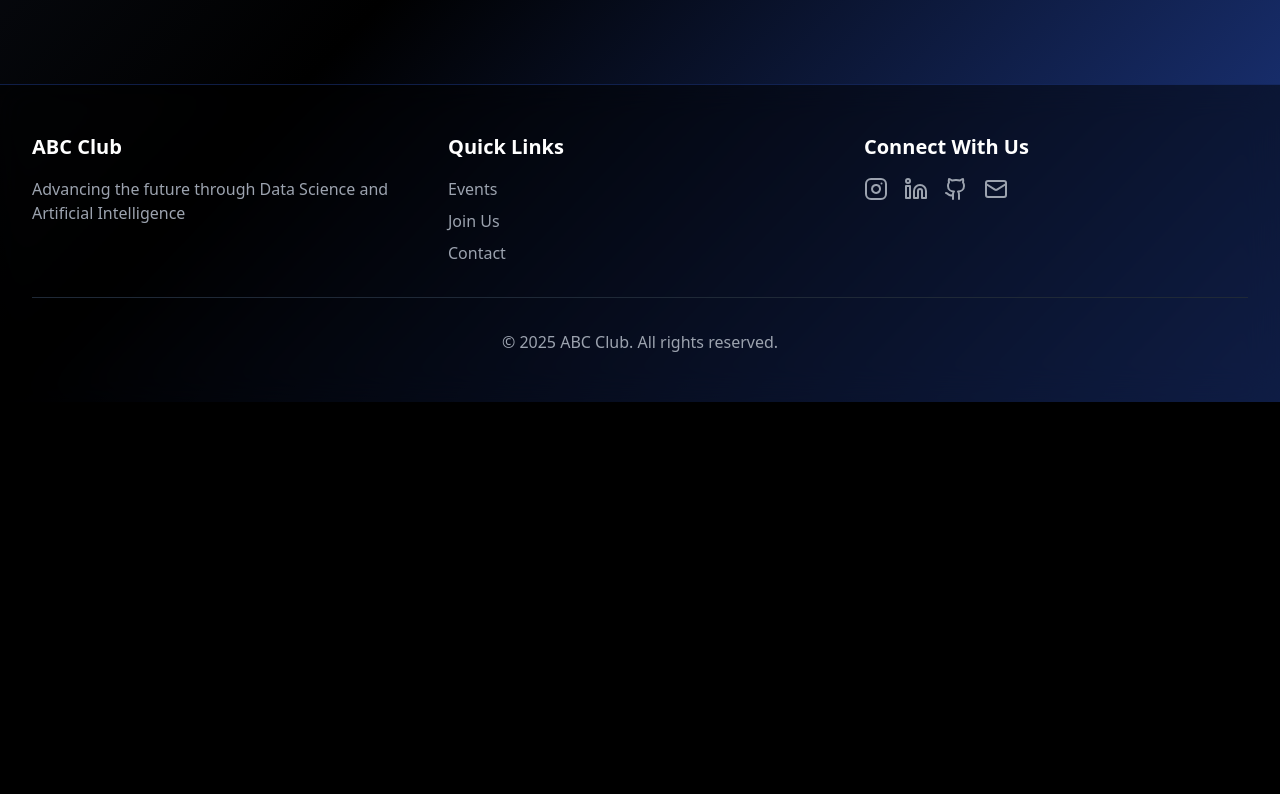
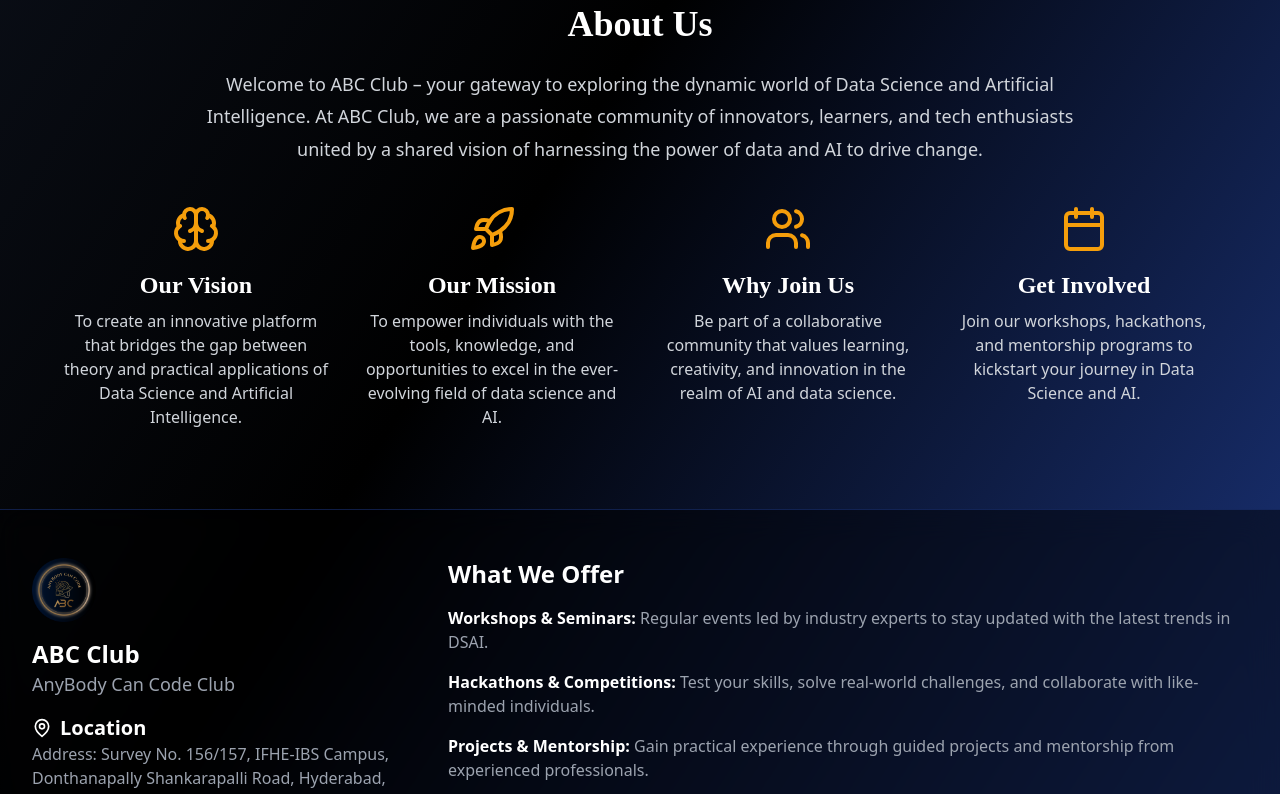
Before and after one commit to harshith051104/abcclub, a React (Vite) app: page / in a window 1280 px wide. Shown: the part 940-1734 px from the top of the page. Before the commit the page ends 1342 px from the top, so only its background shows below. Built offline with nearby package versions, Linux system fonts and the light colour scheme; a web font is replaced by a local one.

Commit message:
change the footer

```diff
--- a/src/components/Footer.tsx
+++ b/src/components/Footer.tsx
@@ -1,40 +1,30 @@
-import React from 'react';
-import { Github, Linkedin, Instagram, Mail } from 'lucide-react';
+import React from "react";
+import { MapPin, Instagram, Linkedin, Github, Mail } from "lucide-react";
 
 export default function Footer() {
   return (
     <footer className="bg-black/50 backdrop-blur-lg border-t border-blue-900/50">
       <div className="max-w-7xl mx-auto px-4 py-12 sm:px-6 lg:px-8">
         <div className="grid grid-cols-1 md:grid-cols-3 gap-8">
+          {/* Left Column - Logo and Address */}
           <div>
-            <h3 className="text-xl font-bold text-white mb-4">ABC Club</h3>
+            <img
+              src="src/components/g10328.png"
+              alt="ABC Club Logo"
+              className="w-16 h-16 mb-4"
+            />
+            <h3 className="text-2xl font-bold text-white">ABC Club</h3>
+            <p className="text-lg text-gray-400">AnyBody Can Code Club</p>
+            <h4 className="text-xl font-bold text-white mt-4 flex items-center">
+              <MapPin size={20} className="mr-2" />
+              Location
+            </h4>
             <p className="text-gray-400">
-              Advancing the future through Data Science and Artificial Intelligence
+              Address: Survey No. 156/157, IFHE-IBS Campus, Donthanapally
+              Shankarapalli Road, Hyderabad, Telangana 501203
             </p>
-          </div>
-          <div>
-            <h3 className="text-xl font-bold text-white mb-4">Quick Links</h3>
-            <ul className="space-y-2">
-              <li>
-                <a href="/events" className="text-gray-400 hover:text-blue-400">
-                  Events
-                </a>
-              </li>
-              <li>
-                <a href="/recruitment" className="text-gray-400 hover:text-blue-400">
-                  Join Us
-                </a>
-              </li>
-              <li>
-                <a href="/contact" className="text-gray-400 hover:text-blue-400">
-                  Contact
-                </a>
-              </li>
-            </ul>
-          </div>
-          <div>
-            <h3 className="text-xl font-bold text-white mb-4">Connect With Us</h3>
-            <div className="flex space-x-4">
+            <h4 className="text-xl font-bold text-white mt-4">Contact Us</h4>
+            <div className="flex space-x-4 mt-2">
               <a
                 href="https://www.instagram.com/abc._.club/"
                 className="text-gray-400 hover:text-blue-400 transition-colors"
@@ -61,6 +51,33 @@ export default function Footer() {
               </a>
             </div>
           </div>
+
+          {/* Right Column - Offerings */}
+          <div className="md:col-span-2">
+            <h3 className="text-2xl font-bold text-white mb-4">What We Offer</h3>
+            <ul className="space-y-4 text-gray-400">
+              <li>
+                <strong className="text-white">Workshops & Seminars:</strong>{" "}
+                Regular events led by industry experts to stay updated with the
+                latest trends in DSAI.
+              </li>
+              <li>
+                <strong className="text-white">Hackathons & Competitions:</strong>{" "}
+                Test your skills, solve real-world challenges, and collaborate
+                with like-minded individuals.
+              </li>
+              <li>
+                <strong className="text-white">Projects & Mentorship:</strong>{" "}
+                Gain practical experience through guided projects and mentorship
+                from experienced professionals.
+              </li>
+              <li>
+                <strong className="text-white">Networking Opportunities:</strong>{" "}
+                Connect with peers, industry leaders, and organizations to build
+                meaningful relationships and advance your career.
+              </li>
+            </ul>
+          </div>
         </div>
         <div className="mt-8 pt-8 border-t border-gray-800">
           <p className="text-center text-gray-400">
--- a/src/pages/Home.tsx
+++ b/src/pages/Home.tsx
@@ -1,8 +1,8 @@
-import React from 'react';
-import { motion } from 'framer-motion';
-import { Brain, Rocket, Users, Calendar } from 'lucide-react';
-import EditButton from '../components/EditButton';
-import { useAuth } from '../context/AuthContext';
+import React from "react";
+import { motion } from "framer-motion";
+import { Brain, Rocket, Users, Calendar } from "lucide-react";
+import EditButton from "../components/EditButton";
+import { useAuth } from "../context/AuthContext";
 
 export default function Home() {
   const { isEditor } = useAuth();
@@ -10,17 +10,17 @@ export default function Home() {
 
   return (
     <div className="min-h-screen">
+      {/* Hero Section */}
       <section className="relative h-screen flex items-center justify-center overflow-hidden">
         <div className="absolute inset-0 z-0">
           <div className="absolute inset-0 bg-gradient-to-r from-blue-900/20 to-black/50" />
-<img
+          <img
             src="src/pages/frequency-wave-7776034.jpg"
             alt="AI Background"
             className="w-full h-full object-cover"
           />
         </div>
         <div className="relative z-10 text-center px-4 sm:px-6 lg:px-8">
-          {/* Add image above the heading */}
           <motion.img
             src="src/pages/g10328.png"
             alt="ABC Club Logo"
@@ -28,21 +28,19 @@ export default function Home() {
             animate={{ opacity: 1, y: 0 }}
             transition={{ duration: 0.8 }}
             className="mx-auto mb-4"
-            style={{ width: '550px', height: '550px' }}
+            style={{ width: "550px", height: "550px" }}
           />
-
-
 
           <motion.p
             initial={{ opacity: 0, y: 20 }}
             animate={{ opacity: 1, y: 0 }}
             transition={{ duration: 0.8, delay: 0.3 }}
-            className="text-lg md:text-xl text-gray-400 mb-8"
+            className="text-lg md:text-2xl text-gray-300 mb-8 font-[Kantumruy Pro]"
           >
-            Exploring the frontiers of Data Science and Artificial Intelligence
+            Connecting Minds, Creating Solutions, Driving Change
           </motion.p>
           <motion.div
-                      initial={{ opacity: 0, y: 20 }}
+            initial={{ opacity: 0, y: 20 }}
             animate={{ opacity: 1, y: 0 }}
             transition={{ duration: 0.8, delay: 0.4 }}
           >
@@ -56,16 +54,86 @@ export default function Home() {
         </div>
       </section>
 
-      {/* Features Section */}
+      {/* About Us Section */}
       <section className="py-20 px-4 sm:px-6 lg:px-8">
-        {/* ... rest of the features section ... */}
+        <div className="max-w-4xl mx-auto text-center">
+          <h2
+            className="text-4xl font-[Gabarito] text-white mb-6"
+            style={{ fontWeight: "700" }}
+          >
+            About Us
+          </h2>
+          <p
+            className="text-lg text-gray-300 mb-6 font-[Bodoni Moda]"
+            style={{ lineHeight: "1.8" }}
+          >
+            Welcome to ABC Club – your gateway to exploring the dynamic world of
+            Data Science and Artificial Intelligence. At ABC Club, we are a
+            passionate community of innovators, learners, and tech enthusiasts
+            united by a shared vision of harnessing the power of data and AI to
+            drive change.
+          </p>
+        </div>
+
+        <div className="max-w-6xl mx-auto mt-10 grid grid-cols-1 md:grid-cols-2 lg:grid-cols-4 gap-8">
+          <div className="flex flex-col items-center">
+            <Brain size={48} className="text-amber-500 mb-4" />
+            <h3
+              className="text-2xl font-[Gabarito] text-white mb-2"
+              style={{ fontWeight: "600" }}
+            >
+              Our Vision
+            </h3>
+            <p className="text-gray-300 font-[Bodoni Moda] text-center">
+              To create an innovative platform that bridges the gap between
+              theory and practical applications of Data Science and Artificial
+              Intelligence.
+            </p>
+          </div>
+          <div className="flex flex-col items-center">
+            <Rocket size={48} className="text-amber-500 mb-4" />
+            <h3
+              className="text-2xl font-[Gabarito] text-white mb-2"
+              style={{ fontWeight: "600" }}
+            >
+              Our Mission
+            </h3>
+            <p className="text-gray-300 font-[Bodoni Moda] text-center">
+              To empower individuals with the tools, knowledge, and
+              opportunities to excel in the ever-evolving field of data science
+              and AI.
+            </p>
+          </div>
+          <div className="flex flex-col items-center">
+            <Users size={48} className="text-amber-500 mb-4" />
+            <h3
+              className="text-2xl font-[Gabarito] text-white mb-2"
+              style={{ fontWeight: "600" }}
+            >
+              Why Join Us
+            </h3>
+            <p className="text-gray-300 font-[Bodoni Moda] text-center">
+              Be part of a collaborative community that values learning,
+              creativity, and innovation in the realm of AI and data science.
+            </p>
+          </div>
+          <div className="flex flex-col items-center">
+            <Calendar size={48} className="text-amber-500 mb-4" />
+            <h3
+              className="text-2xl font-[Gabarito] text-white mb-2"
+              style={{ fontWeight: "600" }}
+            >
+              Get Involved
+            </h3>
+            <p className="text-gray-300 font-[Bodoni Moda] text-center">
+              Join our workshops, hackathons, and mentorship programs to
+              kickstart your journey in Data Science and AI.
+            </p>
+          </div>
+        </div>
       </section>
 
-      {isEditor && (
-        <EditButton
-          onClick={() => setIsEditing(!isEditing)}
-        />
-      )}
+      {isEditor && <EditButton onClick={() => setIsEditing(!isEditing)} />}
     </div>
   );
 }
```
Also changed, not shown: src/pages/5120281.jpg (deleted), src/pages/frequency-wave-7776034.jpg.
